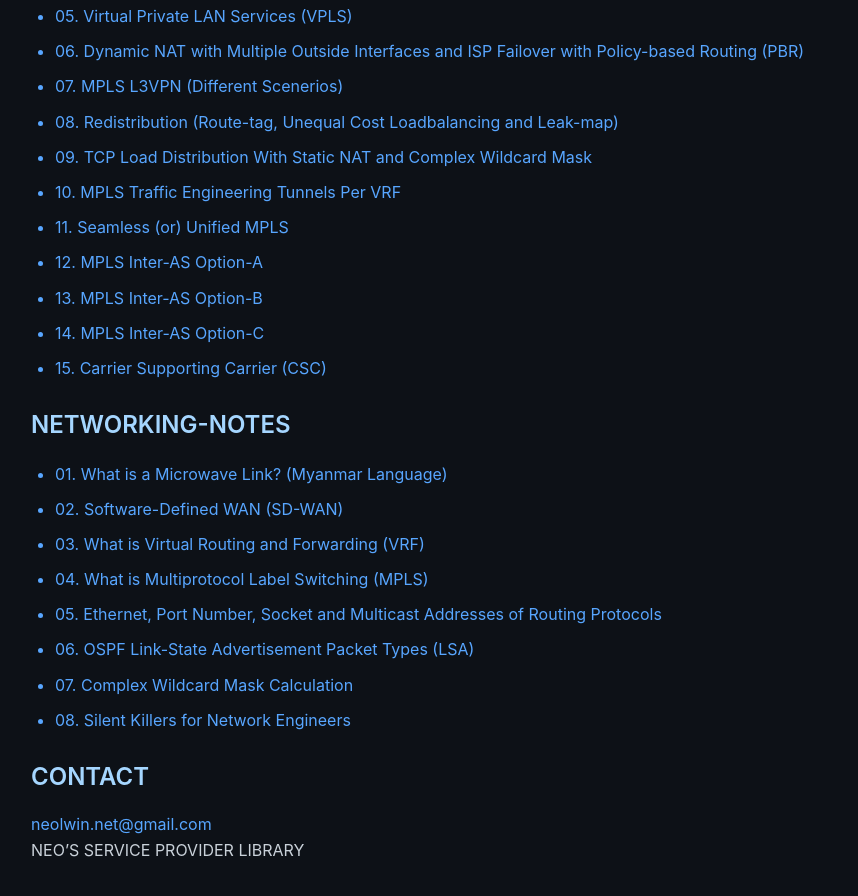
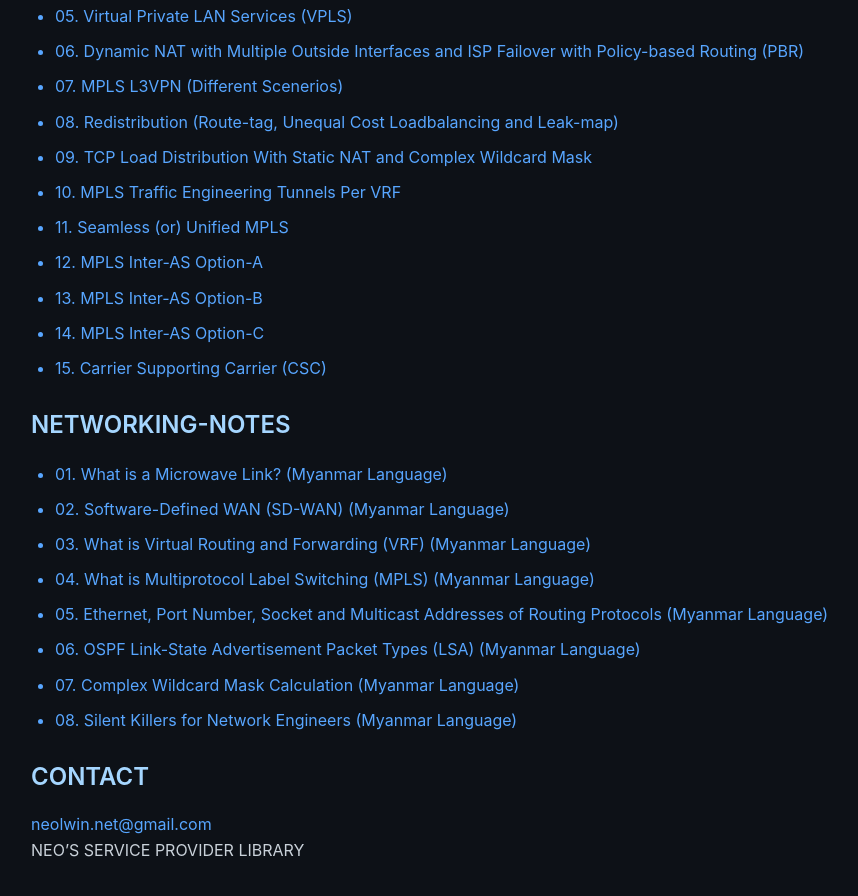
Before and after one commit to neolwin-net/sp-dc-net, a Jekyll site: the page built from index.md, in a window 1280 px wide and 900 px high, scrolled down 745 px. Shown: the top 896 px of the window, without its empty margins (9-867 px from the left). Built offline with Jekyll 4.4.1, drawn with Linux system fonts in a browser that asks for light colours.

Commit message:
Update index.md

```diff
--- a/index.md
+++ b/index.md
@@ -36,13 +36,13 @@ This site is dedicated to knowledge sharing on:
 
 ### NETWORKING-NOTES
 - [01. What is a Microwave Link? (Myanmar Language)](pdf/note_mm/microwave_link.pdf)
-- [02. Software-Defined WAN (SD-WAN)](pdf/note_mm/sd_wan00.pdf)
-- [03. What is Virtual Routing and Forwarding (VRF)](pdf/note_mm/vrf00.pdf)
-- [04. What is Multiprotocol Label Switching (MPLS)](pdf/note_mm/mpls00.pdf)
-- [05. Ethernet, Port Number, Socket and Multicast Addresses of Routing Protocols](pdf/note_mm/socket_port00.pdf)
-- [06. OSPF Link-State Advertisement Packet Types (LSA)](pdf/note_mm/lsa_types00.pdf)
-- [07. Complex Wildcard Mask Calculation](pdf/note_mm/complex_wildcard_mask.pdf)
-- [08. Silent Killers for Network Engineers](pdf/note_mm/kill00.pdf)
+- [02. Software-Defined WAN (SD-WAN) (Myanmar Language)](pdf/note_mm/sd_wan00.pdf)
+- [03. What is Virtual Routing and Forwarding (VRF) (Myanmar Language)](pdf/note_mm/vrf00.pdf)
+- [04. What is Multiprotocol Label Switching (MPLS) (Myanmar Language)](pdf/note_mm/mpls00.pdf)
+- [05. Ethernet, Port Number, Socket and Multicast Addresses of Routing Protocols (Myanmar Language)](pdf/note_mm/socket_port00.pdf)
+- [06. OSPF Link-State Advertisement Packet Types (LSA) (Myanmar Language)](pdf/note_mm/lsa_types00.pdf)
+- [07. Complex Wildcard Mask Calculation (Myanmar Language)](pdf/note_mm/complex_wildcard_mask.pdf)
+- [08. Silent Killers for Network Engineers (Myanmar Language)](pdf/note_mm/kill00.pdf)
 
 ### CONTACT
 [neolwin.net@gmail.com](mailto:neolwin.net@gmail.com)
```
